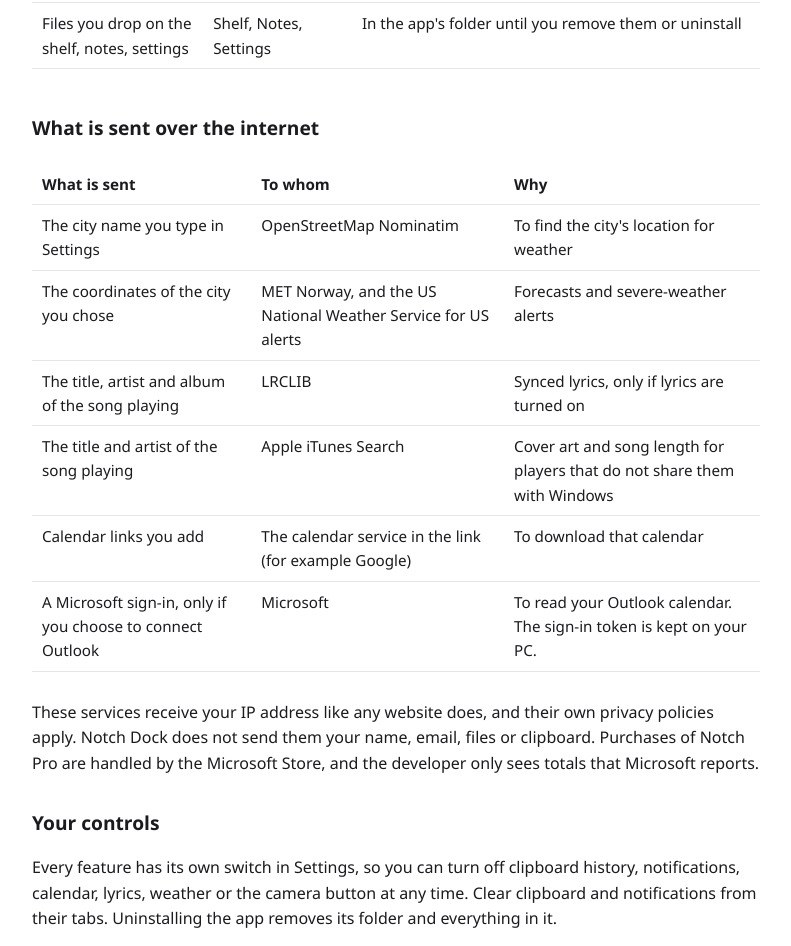
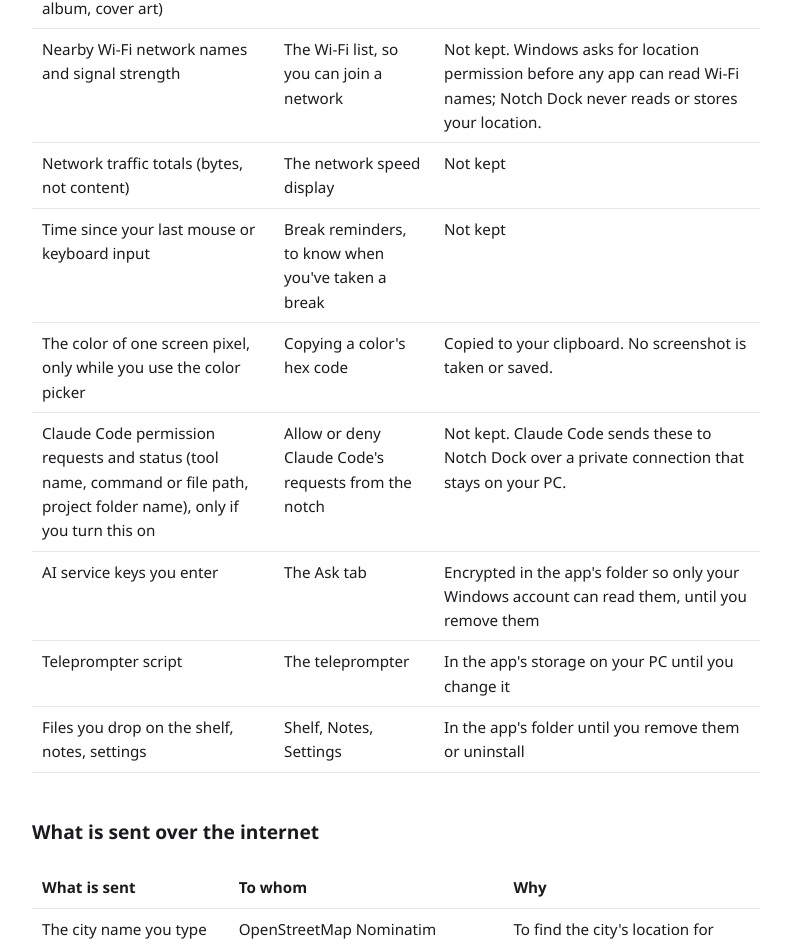
Before and after one commit to adsbikes95/notch-site, a plain HTML site: page privacy.html in a window 1280 px wide. Shown: the part 932-1878 px from the top of the page, without its empty margins (244-1035 px from the left). Drawn offline with Linux system fonts and the light colour scheme.

Commit message:
Privacy: Wi-Fi list and location permission, Ask tab AI services, Claude Code, network speed, break reminders, color picker, teleprompter
Co-Authored-By: Claude Opus 5.5 <noreply@anthropic.com>
Claude-Session: https://claude.ai/code/session_012VBWUux9jZ1Zt2KMnh2rMR

```diff
--- a/privacy.html
+++ b/privacy.html
@@ -10,8 +10,8 @@
 <main>
 <nav><a href="./">Notch Dock</a><a href="privacy.html">Privacy</a><a href="support.html">Support</a></nav>
 <h1>Privacy policy</h1>
-<p class="muted">Last updated October 31, 2026</p>
-<p>Notch Dock runs on your PC. It has no account, no analytics, no ads and no tracking, and the developer never receives your data. Everything the app shows is read on your PC and kept there, except for the few lookups below, which go straight from your PC to public services so the app can show weather, lyrics and cover art.</p>
+<p class="muted">Last updated November 14, 2026</p>
+<p>Notch Dock runs on your PC. It has no account, no analytics, no ads and no tracking, and the developer never receives your data. Everything the app shows is read on your PC and kept there, except for the few lookups below, which go straight from your PC to public services so the app can show weather, lyrics and cover art, and the questions you choose to send to an AI service from the Ask tab.</p>
 
 <h2>What stays on your PC</h2>
 <div class="wrap"><table>
@@ -22,6 +22,13 @@
 <tr><td>Camera picture</td><td>The Mirror button</td><td>Shown on screen only. Never recorded or saved.</td></tr>
 <tr><td>Microphone and camera in-use status</td><td>The mic and camera dots</td><td>Not kept</td></tr>
 <tr><td>Now playing (song, artist, album, cover art)</td><td>Media controls</td><td>Not kept</td></tr>
+<tr><td>Nearby Wi-Fi network names and signal strength</td><td>The Wi-Fi list, so you can join a network</td><td>Not kept. Windows asks for location permission before any app can read Wi-Fi names; Notch Dock never reads or stores your location.</td></tr>
+<tr><td>Network traffic totals (bytes, not content)</td><td>The network speed display</td><td>Not kept</td></tr>
+<tr><td>Time since your last mouse or keyboard input</td><td>Break reminders, to know when you've taken a break</td><td>Not kept</td></tr>
+<tr><td>The color of one screen pixel, only while you use the color picker</td><td>Copying a color's hex code</td><td>Copied to your clipboard. No screenshot is taken or saved.</td></tr>
+<tr><td>Claude Code permission requests and status (tool name, command or file path, project folder name), only if you turn this on</td><td>Allow or deny Claude Code's requests from the notch</td><td>Not kept. Claude Code sends these to Notch Dock over a private connection that stays on your PC.</td></tr>
+<tr><td>AI service keys you enter</td><td>The Ask tab</td><td>Encrypted in the app's folder so only your Windows account can read them, until you remove them</td></tr>
+<tr><td>Teleprompter script</td><td>The teleprompter</td><td>In the app's storage on your PC until you change it</td></tr>
 <tr><td>Files you drop on the shelf, notes, settings</td><td>Shelf, Notes, Settings</td><td>In the app's folder until you remove them or uninstall</td></tr>
 </table></div>
 
@@ -33,19 +40,20 @@
 <tr><td>The title, artist and album of the song playing</td><td>LRCLIB</td><td>Synced lyrics, only if lyrics are turned on</td></tr>
 <tr><td>The title and artist of the song playing</td><td>Apple iTunes Search</td><td>Cover art and song length for players that do not share them with Windows</td></tr>
 <tr><td>Calendar links you add</td><td>The calendar service in the link (for example Google)</td><td>To download that calendar</td></tr>
+<tr><td>The questions and text you type in the Ask tab, and the conversation so far, only when you press Ask or Translate</td><td>The AI service you choose in Settings, using your own key: Anthropic (Claude), OpenAI or Google (Gemini). If you choose Ollama or another service on your own PC, it stays on your PC.</td><td>To answer or translate. That service's own terms and privacy policy apply to what you send it. The Ask tab is off until you turn it on, and Notch Dock does not save the conversation.</td></tr>
 <tr><td>A Microsoft sign-in, only if you choose to connect Outlook</td><td>Microsoft</td><td>To read your Outlook calendar. The sign-in token is kept on your PC.</td></tr>
 </table></div>
-<p>These services receive your IP address like any website does, and their own privacy policies apply. Notch Dock does not send them your name, email, files or clipboard. Purchases of Notch Pro are handled by the Microsoft Store, and the developer only sees totals that Microsoft reports.</p>
+<p>These services receive your IP address like any website does, and their own privacy policies apply. Notch Dock does not send them your name, email, files or clipboard, apart from anything you type or paste into the Ask tab yourself. Purchases of Notch Pro are handled by the Microsoft Store, and the developer only sees totals that Microsoft reports.</p>
 
 <h2>Your controls</h2>
-<p>Every feature has its own switch in Settings, so you can turn off clipboard history, notifications, calendar, lyrics, weather or the camera button at any time. Clear clipboard and notifications from their tabs. Uninstalling the app removes its folder and everything in it.</p>
+<p>Every feature has its own switch in Settings, so you can turn off clipboard history, notifications, calendar, lyrics, weather, the camera button, the Ask tab or Claude Code at any time. You can also withdraw location permission in Windows Settings, which only hides Wi-Fi names in the Wi-Fi list. Clear clipboard and notifications from their tabs. Uninstalling the app removes its folder and everything in it.</p>
 
 <h2>Children</h2>
 <p>Notch Dock does not knowingly collect information from anyone, including children under 13.</p>
 
 <h2>Changes and questions</h2>
 <p>If a new feature changes what the app reads or sends, this page will be updated before that version ships. Questions go through the <a href="support.html">support page</a>.</p>
-<footer>Notch Dock is an independent app and is not affiliated with Apple or Microsoft.</footer>
+<footer>Notch Dock is an independent app and is not affiliated with Apple, Microsoft, Anthropic, OpenAI or Google.</footer>
 </main>
 </body>
 </html>
```
